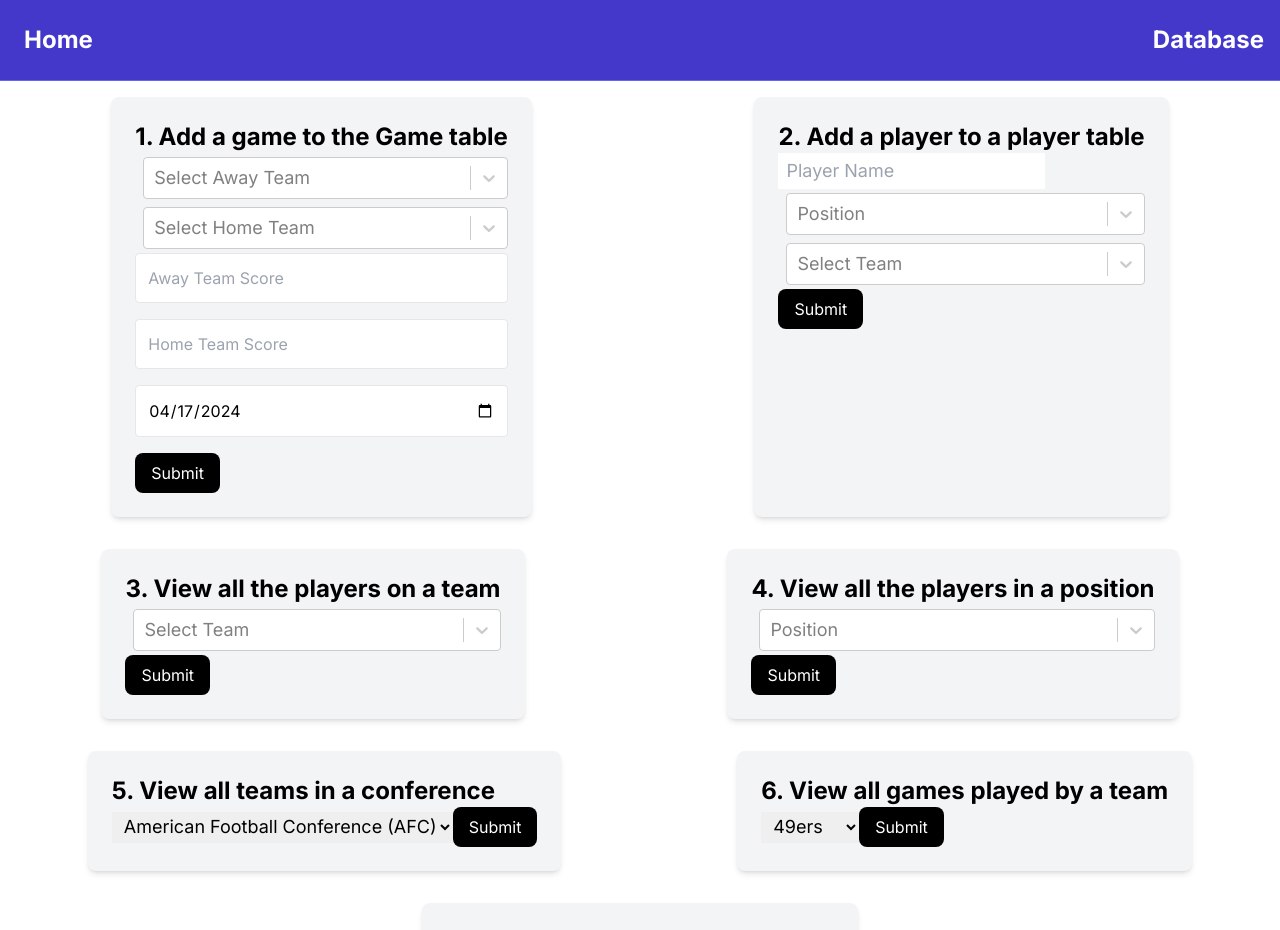
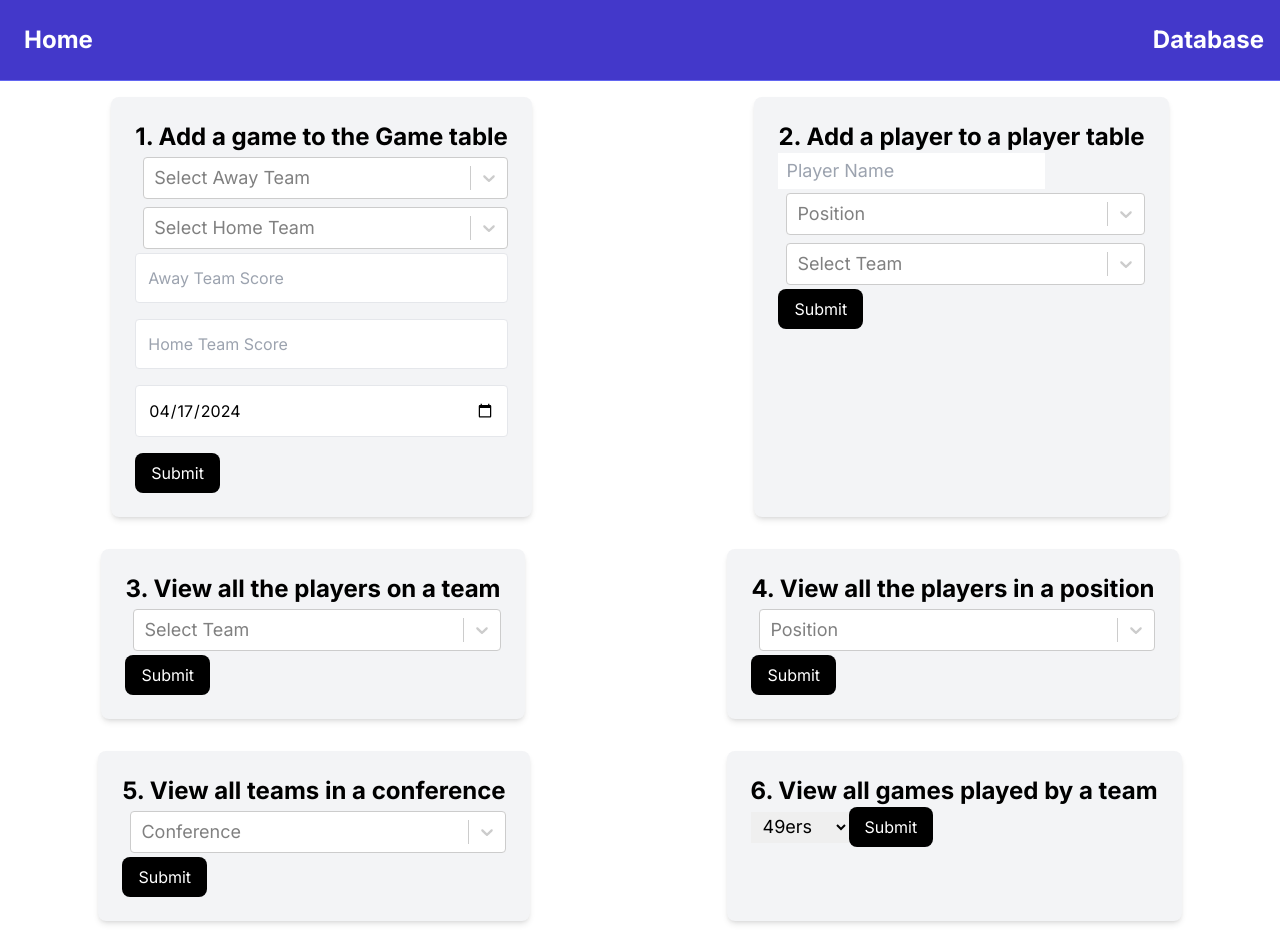
Before and after one commit to jordicastro/NFL-db-app, a Next.js app: page / in a window 1280 px wide. Shown: the top 930 px of the page. Built offline with nearby package versions, Linux system fonts and the light colour scheme.

Commit message:
add viewTeamsByConference

```diff
--- a/src/app/components/queries/ViewConferenceTeams.tsx
+++ b/src/app/components/queries/ViewConferenceTeams.tsx
@@ -1,22 +1,35 @@
 import React from 'react'
 import { useState, FormEvent } from 'react'
+import Select from "react-select";
 
 const ViewConferenceTeamsForm = () => {
     const [selectedConference, setSelectedConference] = useState('American Football Conference (AFC)'); // ['American Football Conference (AFC)', 'National Football Conference (NFC)'
 
-    const onSelectedConferenceChange = (e : FormEvent) => {
-        const target = e.target as HTMLSelectElement;
-        setSelectedConference(target.value);
-        // query to get all teams in a conference
+    const options = [
+        { value: 'AFC', label: 'American Football Conference (AFC)' },
+        { value: 'NFC', label: 'National Football Conference (NFC)' }
+    ];
+
+    const onSubmitConferenceTeam = (e : FormEvent) => {
+      e.preventDefault();
+      console.log(`Conference: ${selectedConference}`);
+
+      return window.location.href = `/database/team/conference/${selectedConference}`;
     };
 
   return (
-    <form>
+    <form onSubmit={onSubmitConferenceTeam}>
         <h3 className='text-2xl font-bold text-black-500'>5. View all teams in a conference</h3>
-        <select className='py-1 pl-2 text-lg' value={selectedConference} onChange={onSelectedConferenceChange}>
-                <option value="1">American Football Conference (AFC)</option>
-                <option value="2">National Football Conference (NFC)</option>
-        </select>
+        <Select
+            className="py-1 pl-2 text-lg"
+            options={options}
+            placeholder="Conference"
+            onChange={(e) => {
+                if (e) {
+                    setSelectedConference(e.value);
+                }
+            }}
+        />
         <button className='inline-block bg-black text-white rounded-lg px-4 py-2 hover:bg-gray-700' type="submit">Submit</button>
     </form>
   )
--- a/src/app/components/queries/ViewTeamPlayers.tsx
+++ b/src/app/components/queries/ViewTeamPlayers.tsx
@@ -13,7 +13,6 @@ const options = Object.keys(nicknameToIdMap).map((key) => ({
 }));
 
 const ViewTeamPlayersForm = () => {
-    const { viewPlayersFromTeam } = SupabaseService();
     const [teamName, setTeamName] = useState('1');
     const teamID = nicknameToIdMap[teamName];
 
--- a/src/app/database/team/[id]/page.tsx
+++ b/src/app/database/team/[id]/page.tsx
@@ -7,18 +7,18 @@ import {idToNicknameMap} from '@/app/util/TeamMap';
 
 // idea: either make query using url params [teamID] or pass in teamID as prop using Next.js router
 const TeamsPage = ({params} : {params: {id : string}}) => {
-  const {viewPlayersFromTeam} = SupabaseService();
+  const {viewPlayersByTeam} = SupabaseService();
   const [teams, setTeams] = useState<Team[]>([]);
   const teamID: number = parseInt(params.id);
   const teamName = idToNicknameMap[teamID];
   useEffect( () => {
 
     const fetchTeam = async () => {
-      const teams: any = await viewPlayersFromTeam(teamID);
+      const teams: any = await viewPlayersByTeam(teamID);
       setTeams(teams);
     }
     fetchTeam();
-  })
+  }, []);
 
 
 
--- /dev/null
+++ b/src/app/database/team/conference/[id]/page.tsx
@@ -0,0 +1,31 @@
+"use client";
+import React from 'react';
+import { useEffect, useState } from 'react';
+import SupabaseService from '@/app/services/supabaseService';
+import { Team } from '@/app/types/Team';
+import Table from '@/app/components/Table';
+
+const ConferencePage = ({params}: {params: {id: string}}) => {
+    const {viewTeamsByConference} = SupabaseService();
+    const [teams, setTeams] = useState<Team[]>([]);
+    const conference: string = params.id;
+
+    useEffect( () => {
+
+        const fetchTeams = async () => {
+            const teams: any = await viewTeamsByConference(conference);
+            setTeams(teams);
+        };
+
+        fetchTeams();
+    }, []);
+
+
+  return (
+    <main className="flex justify-center mt-5">
+        <Table contents={teams} title={params.id}></Table>
+    </main>
+  )
+}
+
+export default ConferencePage
--- /dev/null
+++ b/src/app/database/team/conference/page.tsx
@@ -0,0 +1,9 @@
+import React from 'react'
+
+const ConferencePage = () => {
+  return (
+    <div>conference page</div>
+  )
+}
+
+export default ConferencePage
```
